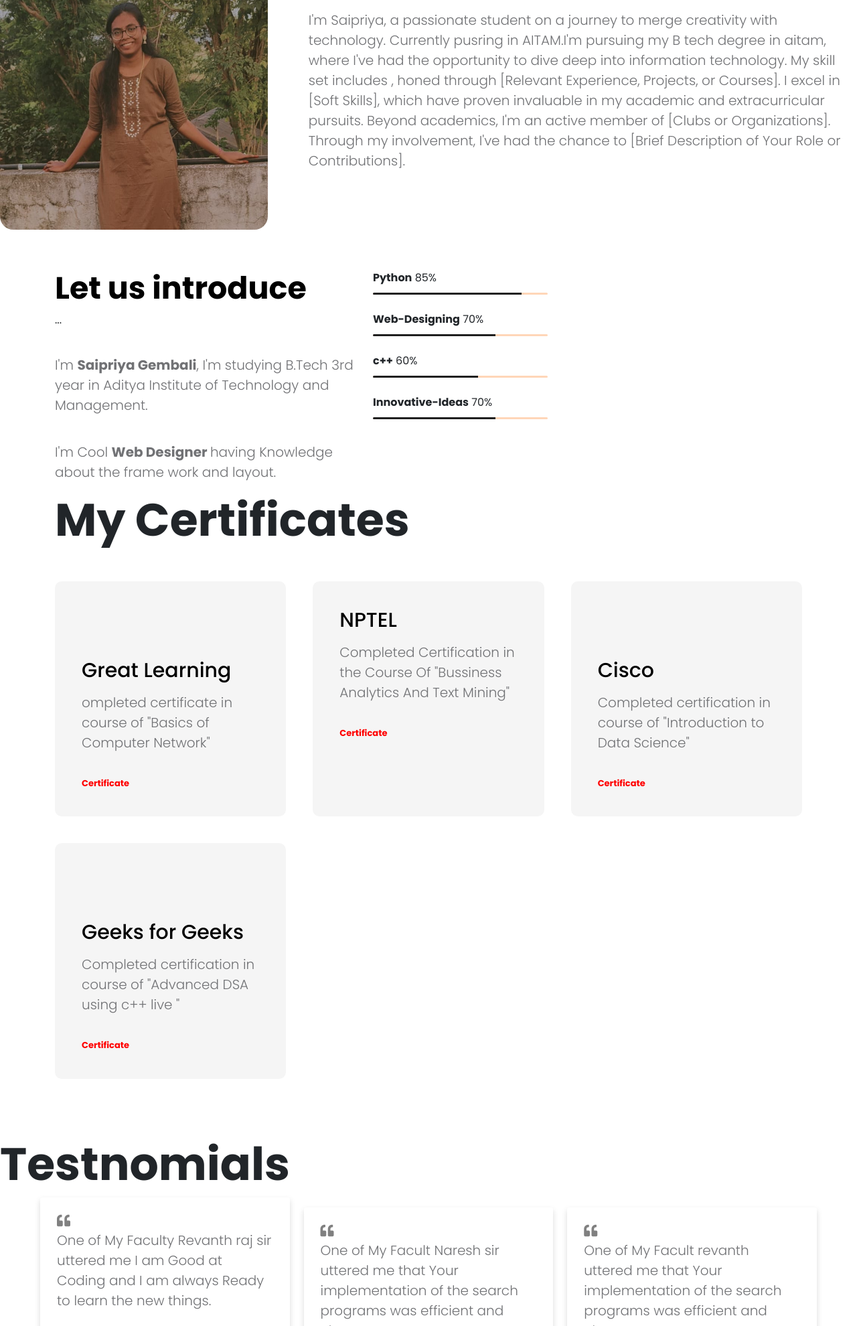
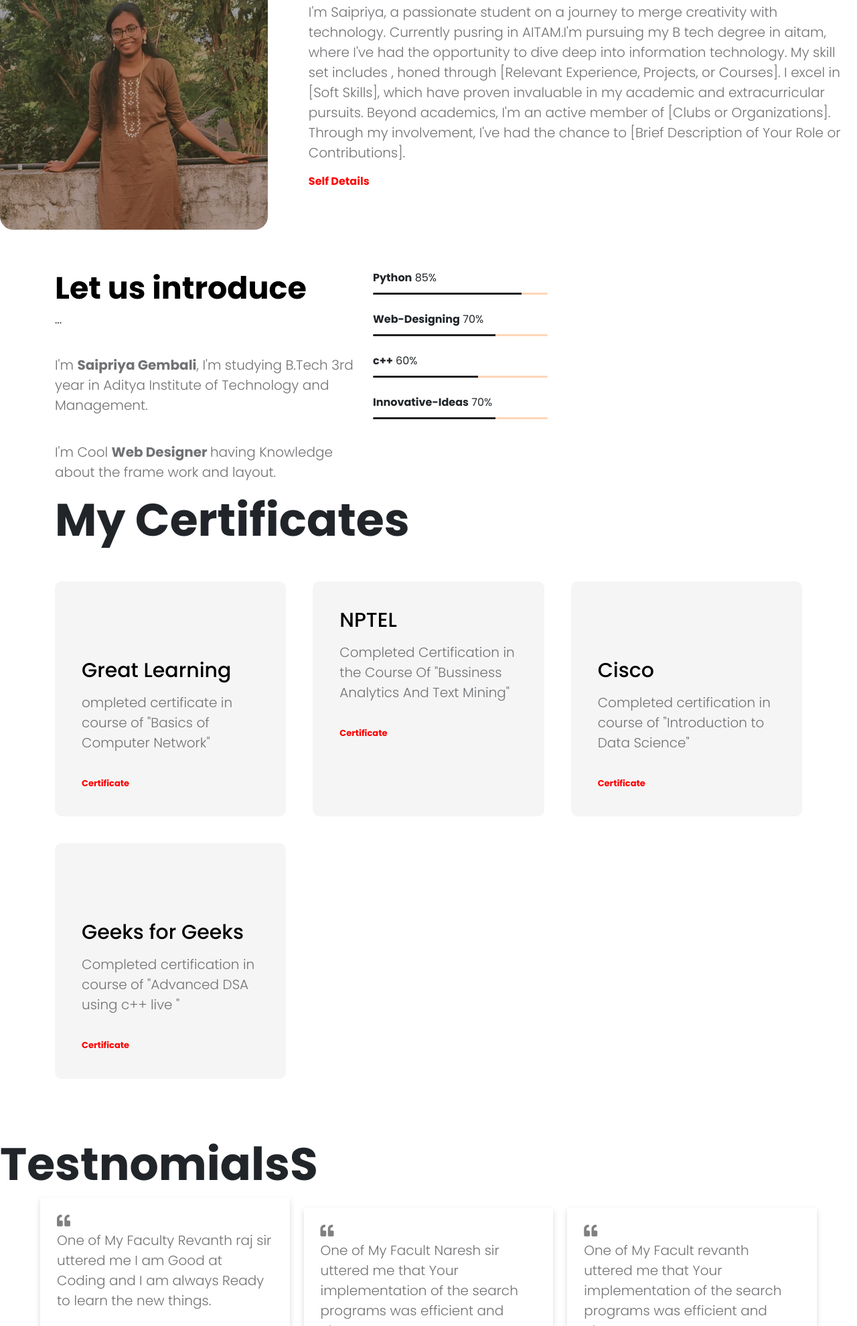
Before and after one commit to saipriya-gembali/portfolio, a plain HTML site: page index.html in a window 1280 px wide. Shown: the part 950-2930 px from the top of the page at 67% size. Drawn offline with Linux system fonts and the light colour scheme; some icons are missing; a web font is replaced by a local one.

Commit message:
index.html

```diff
--- a/index.html
+++ b/index.html
@@ -92,6 +92,9 @@
                  My skill set includes , honed through [Relevant Experience, Projects, or Courses]. I excel in [Soft Skills], which have proven invaluable in my academic and extracurricular pursuits.
                  Beyond academics, I'm an active member of [Clubs or Organizations]. Through my involvement, I've had the chance to [Brief Description of Your Role or Contributions].
               </p>
+              <div>
+                <a href="vedio.mp4" style="text-decoration: none; color: red; font-weight: bold;">Self Details</a>
+              </div>
             </div>
           </div>
         </div>
@@ -176,7 +179,7 @@
                 </div>
             </section>
     <section>
-    <h1><pre>       </pre>Testnomials</h1>
+    <h1><pre>   </pre>TestnomialsS</h1>
     <link rel="stylesheet" href="style.css">
     <link rel="stylesheet" href="https://cdnjs.cloudflare.com/ajax/libs/font-awesome/5.15.3/css/all.min.css"/>
   <div class="wrapper">
```
